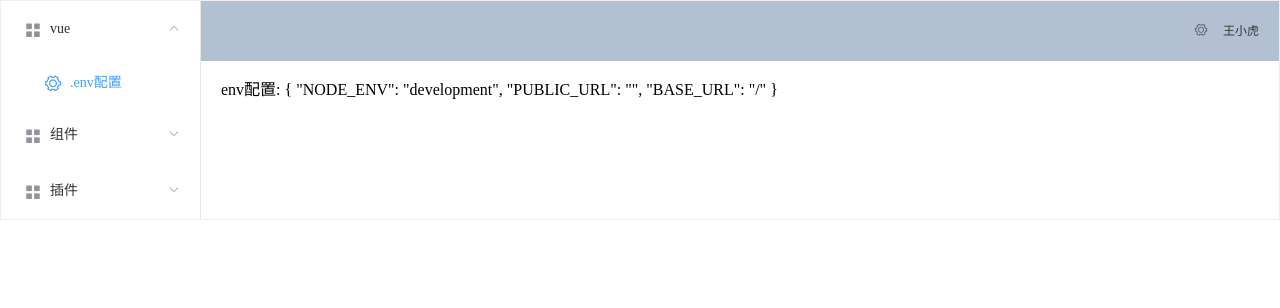
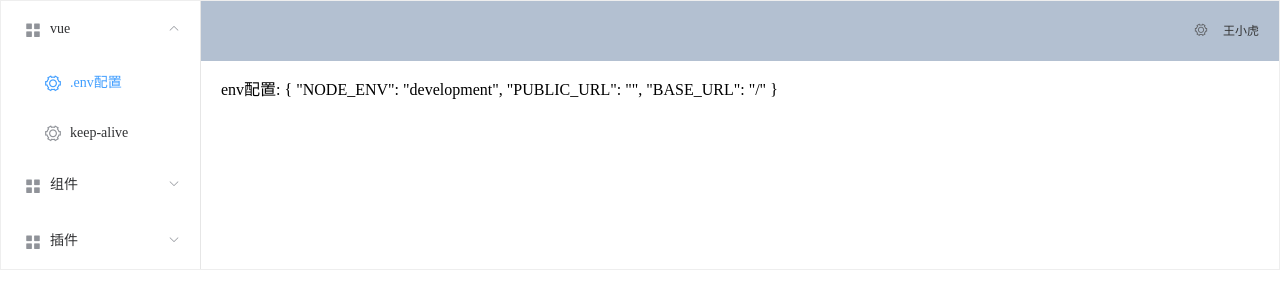
Before and after one commit to xgz59421/vue-plugins-test, a Vue app: page / in a window 1280 px wide. Shown: the top 308 px of the page. Built offline with nearby package versions, Linux system fonts and the light colour scheme.

Commit message:
keep-alive

```diff
--- a/src/App.vue
+++ b/src/App.vue
@@ -4,7 +4,11 @@
       <router-link to="/prismjs">prismjs</router-link> |
       <router-link to="/vue-splitpane">vue-splitpane</router-link>
     </div> -->
-    <router-view/>
+    <!-- <router-view/> -->
+    <keep-alive>
+      <router-view v-if="$route.meta.keepAlive"/>
+    </keep-alive>
+      <router-view v-if="!$route.meta.keepAlive"/>
   </div>
 </template>
 
--- a/src/router/modules/vue.js
+++ b/src/router/modules/vue.js
@@ -12,6 +12,14 @@ const routes = {
         name: '.env配置',
         component: () => import('@/views/vue/env.vue')
       },
+      {
+        path: '/keep',
+        name: 'keep-alive',
+        meta: {
+          keepAlive: true
+        },
+        component: () => import('@/views/vue/keepAlive.vue')
+      },
     ]
   }
 
--- /dev/null
+++ b/src/views/vue/keepAlive.vue
@@ -0,0 +1,33 @@
+<template>
+  <div>
+    <p class="text">{{count}}</p>
+    <button class="btn" @click="add">+</button>
+  </div>
+</template>
+
+<script>
+export default {
+  data() {
+    return {
+      count: 1
+    }
+  },
+  methods: {
+    add(){
+      this.count++
+    }
+  },
+}
+</script>
+
+<style>
+  .text{
+    color: red;
+    font-size: 2rem;
+  }
+  .btn{
+    background: burlywood;
+    padding: 10px;
+    font-size: 2rem;
+  }
+</style>
```
